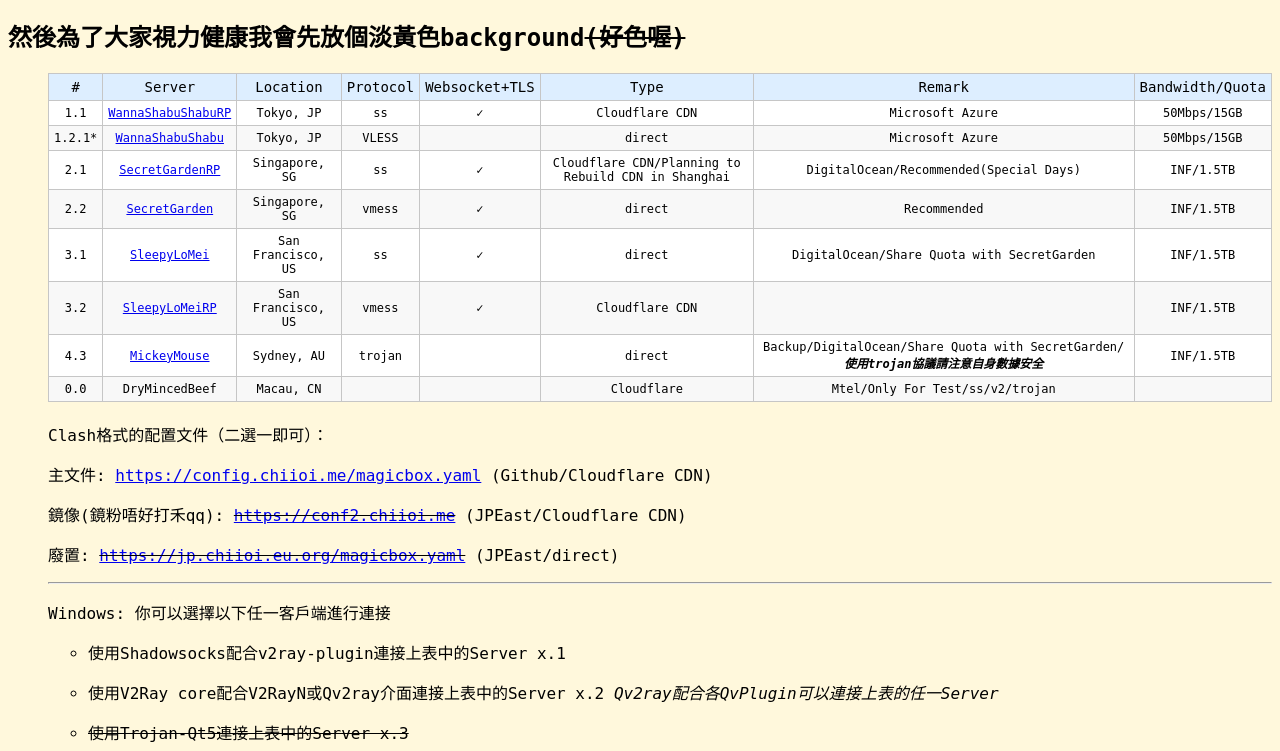
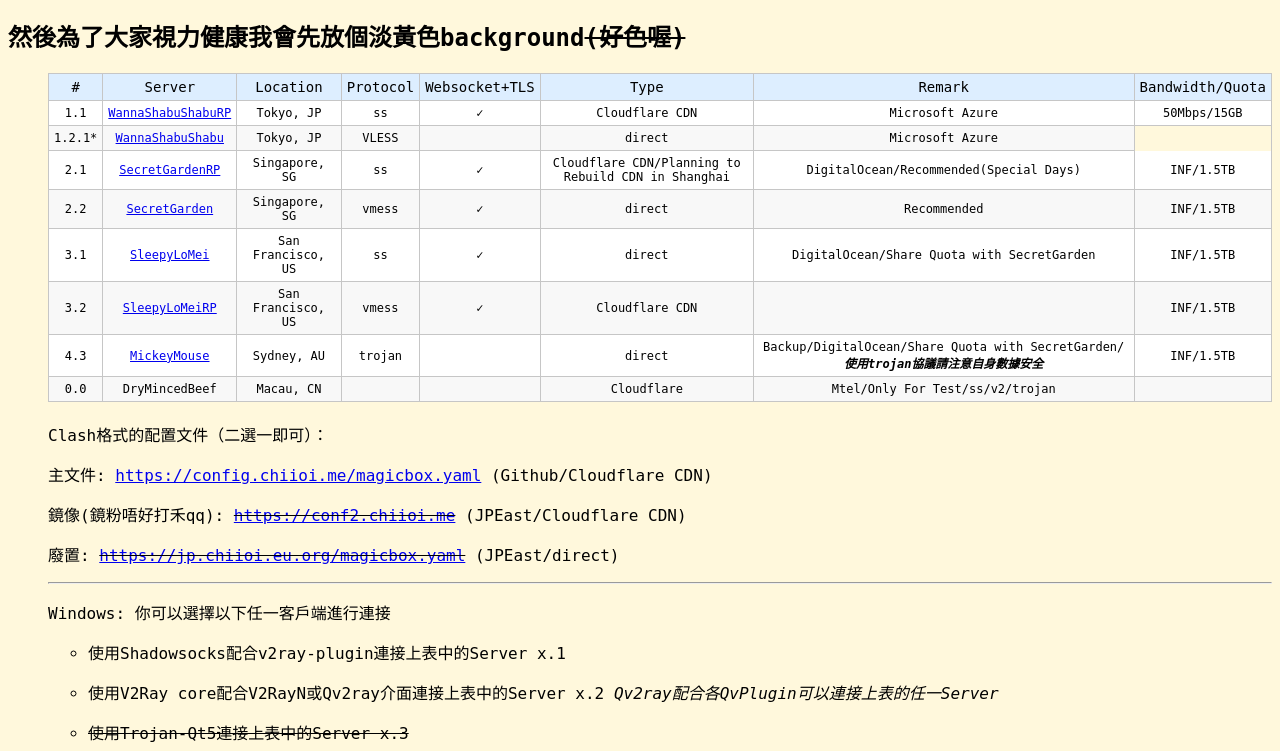
Before and after one commit to chiioi/DeepDarkPig.github.io, a plain HTML site: page index.html in a window 1280 px wide. Shown: the part 49-800 px from the top of the page. Drawn offline with Linux system fonts and the light colour scheme.

Commit message:
Update index.html

```diff
--- a/index.html
+++ b/index.html
@@ -28,7 +28,7 @@
 <p><td>✓</td></p>
 <p><td>Cloudflare CDN</td></p>
 <p><td>Microsoft Azure</td></p>
-<p><td>50Mbps/15GB</td>
+<p><td rowspam="2">50Mbps/15GB</td>
 </tr></p>
 <p><tr></p>
 <p><td>1.2.1*</td></p>
@@ -38,7 +38,6 @@
 <p><td></td></p>
 <p><td>direct</td></p>
 <p><td>Microsoft Azure</td></p>
-<p><td>50Mbps/15GB</td>
 </tr></p>
 <p><tr></p>
 <p><td>2.1</td></p>
```
